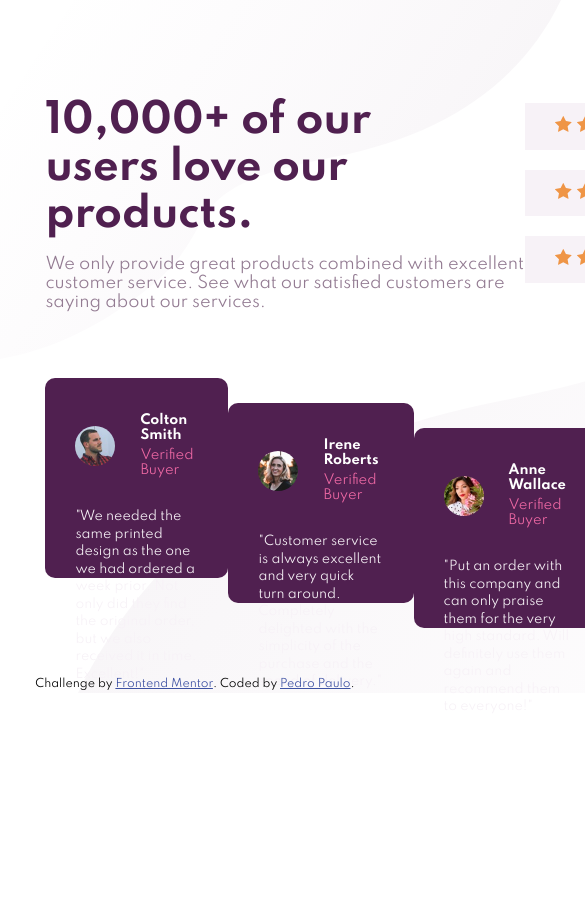
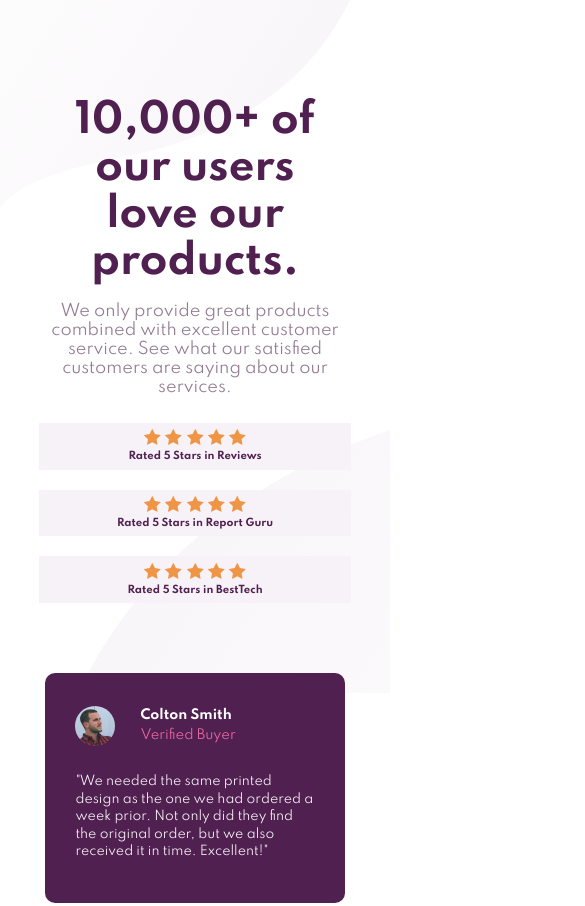
Before and after one commit to AstronautoLunar/desafio-social-proof-section, a plain HTML site: page index.html in a window 390 px wide. Shown: the top 906 px of the page, 585 px wide, since content can reach past the window. Before the commit the page ends 844 px from the top, so only its background shows below. Drawn offline with Linux system fonts and the light colour scheme.

Commit message:
Responsividade concluido

```diff
--- a/style/style.css
+++ b/style/style.css
@@ -134,3 +134,65 @@ div.user-comments  > p {
     line-height: 17.5px;
     color: hsl(300, 24%, 96%);
 }
+
+@media screen and (max-width: 1278px) {
+    section#comments {
+        flex-direction: column;
+        height: auto;
+    }
+
+    section#comments > div {
+        margin: 10px 0px;
+    }
+}
+
+@media screen and (max-width: 1132px) {
+    div#line-up {
+        height: auto;
+        flex-direction: column;
+    }
+
+    article > h1 {
+        margin-left: auto;
+        margin-right: auto;
+        display: block;
+    }
+
+    article > h1, article > p {
+        text-align: center;
+    }
+
+    div#line-up > section:nth-of-type(2) {
+        width: auto;
+    }
+
+    div.panel-star {
+        display: flex;
+        flex-direction: column;
+        align-items: center;
+        justify-content: center;
+    }
+}
+
+@media screen and (max-width: 486px) {
+    body {
+        background-position: 20vw 5vw, -60vw 0vw;
+    }
+
+    article {
+        width: auto;
+    }
+
+    article > h1, article > p {
+        width: auto;
+    }
+
+    div.panel-star {
+        width: 80vw;
+    }
+
+    section#comments > div {
+        width: auto;
+        height: auto;
+    }
+}
```
